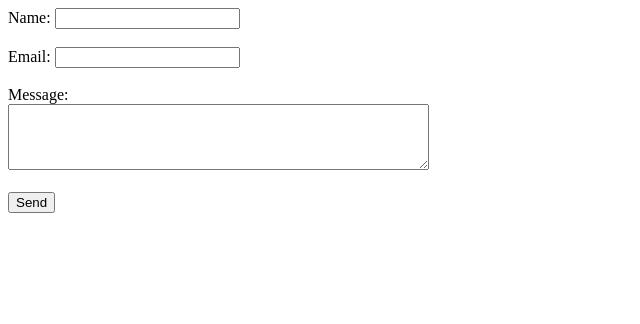
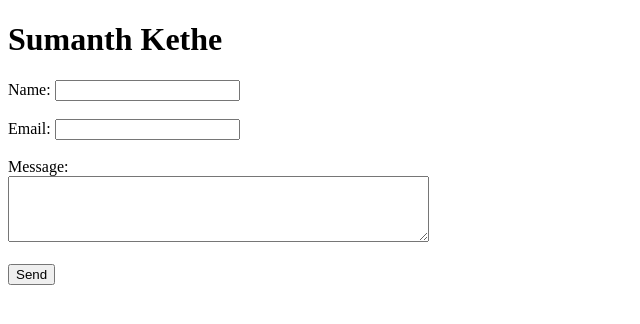
Before and after one commit to Sumanthkeith/dailystatus, a plain HTML site: page index.html in a window 1280 px wide. Shown: the whole page, without its empty margins (0-640 px from the left). Drawn offline with Linux system fonts and the light colour scheme.

Commit message:
Update index.html

```diff
--- a/index.html
+++ b/index.html
@@ -6,6 +6,7 @@
     <title>Contact Form</title>
 </head>
 <body>
+     <h1>Sumanth Kethe</h1>
     <form action="https://sumanthkeith.github.io/dailystatus/sumanthkeith@gmai.com" method="POST">
         <label for="name">Name:</label>
         <input type="text" id="name" name="name" required><br><br>
```
